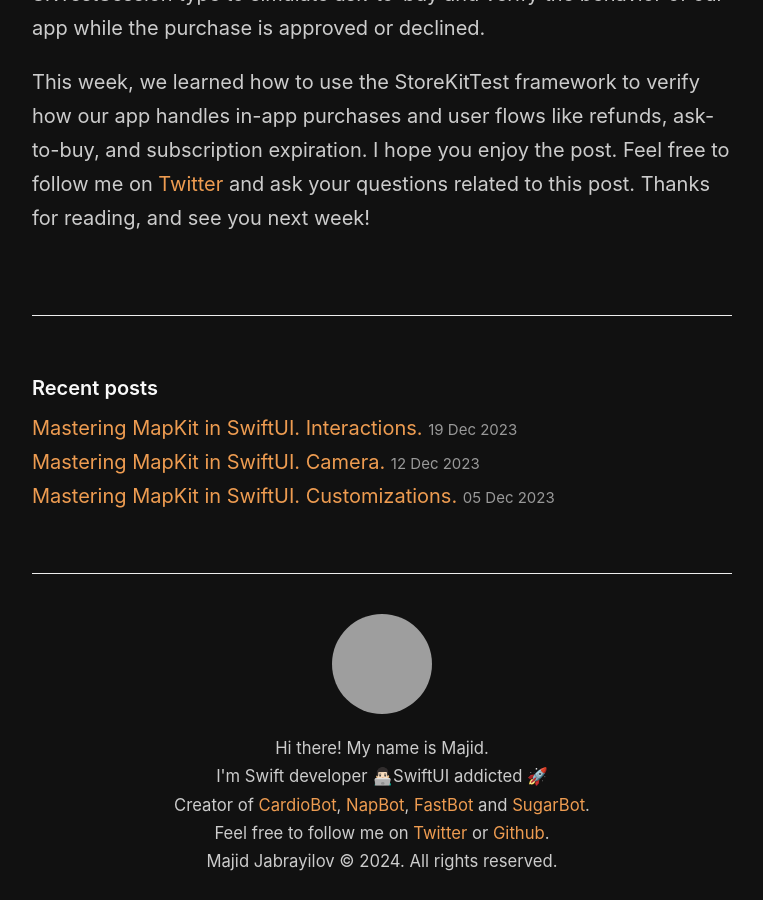
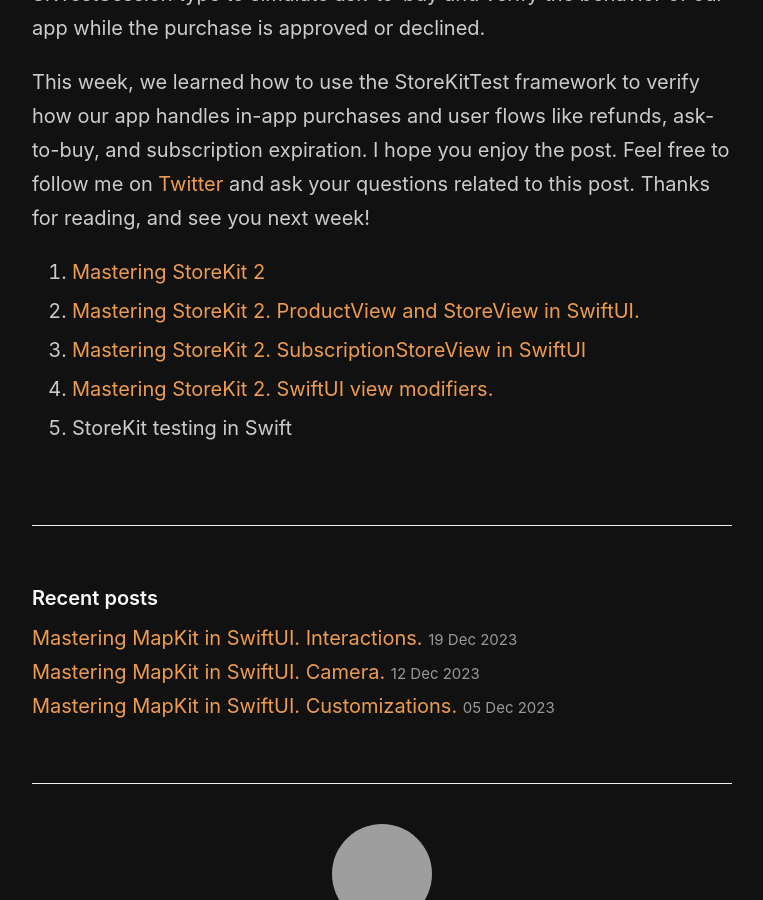
Before and after one commit to mecid/mecid.github.io, a Jekyll site: the page built from _posts/2024-01-09-storekit-testing-in-swift.md, in a window 1280 px wide and 900 px high, scrolled down 3506 px, cut to the strip 0-900 px from the top of the window. Shown: the whole strip, without its empty margins (258-1021 px from the left). Built offline with Jekyll 4.4.1, drawn with Linux system fonts in a browser that asks for light colours; grey boxes are pictures that could not be loaded.

Commit message:
reference posts added to the storekit testing post

```diff
--- a/_posts/2024-01-09-storekit-testing-in-swift.md
+++ b/_posts/2024-01-09-storekit-testing-in-swift.md
@@ -117,3 +117,9 @@
 As you can see in the example above, we use an instance of the SKTestSession type to simulate ask-to-buy and verify the behavior of our app while the purchase is approved or declined.
 
 This week, we learned how to use the StoreKitTest framework to verify how our app handles in-app purchases and user flows like refunds, ask-to-buy, and subscription expiration. I hope you enjoy the post. Feel free to follow me on [Twitter](https://twitter.com/mecid) and ask your questions related to this post. Thanks for reading, and see you next week!
+
+1. [Mastering StoreKit 2](/2023/08/01/mastering-storekit2/)
+2. [Mastering StoreKit 2. ProductView and StoreView in SwiftUI.](/2023/08/08/mastering-storekit2-productview-in-swiftui/)
+3. [Mastering StoreKit 2. SubscriptionStoreView in SwiftUI](/2023/08/23/mastering-storekit2-subscriptionstoreview-in-swiftui/)
+4. [Mastering StoreKit 2. SwiftUI view modifiers.](/2023/08/29/mastering-storekit2-swiftui-view-modifiers/)
+5. StoreKit testing in Swift
```
